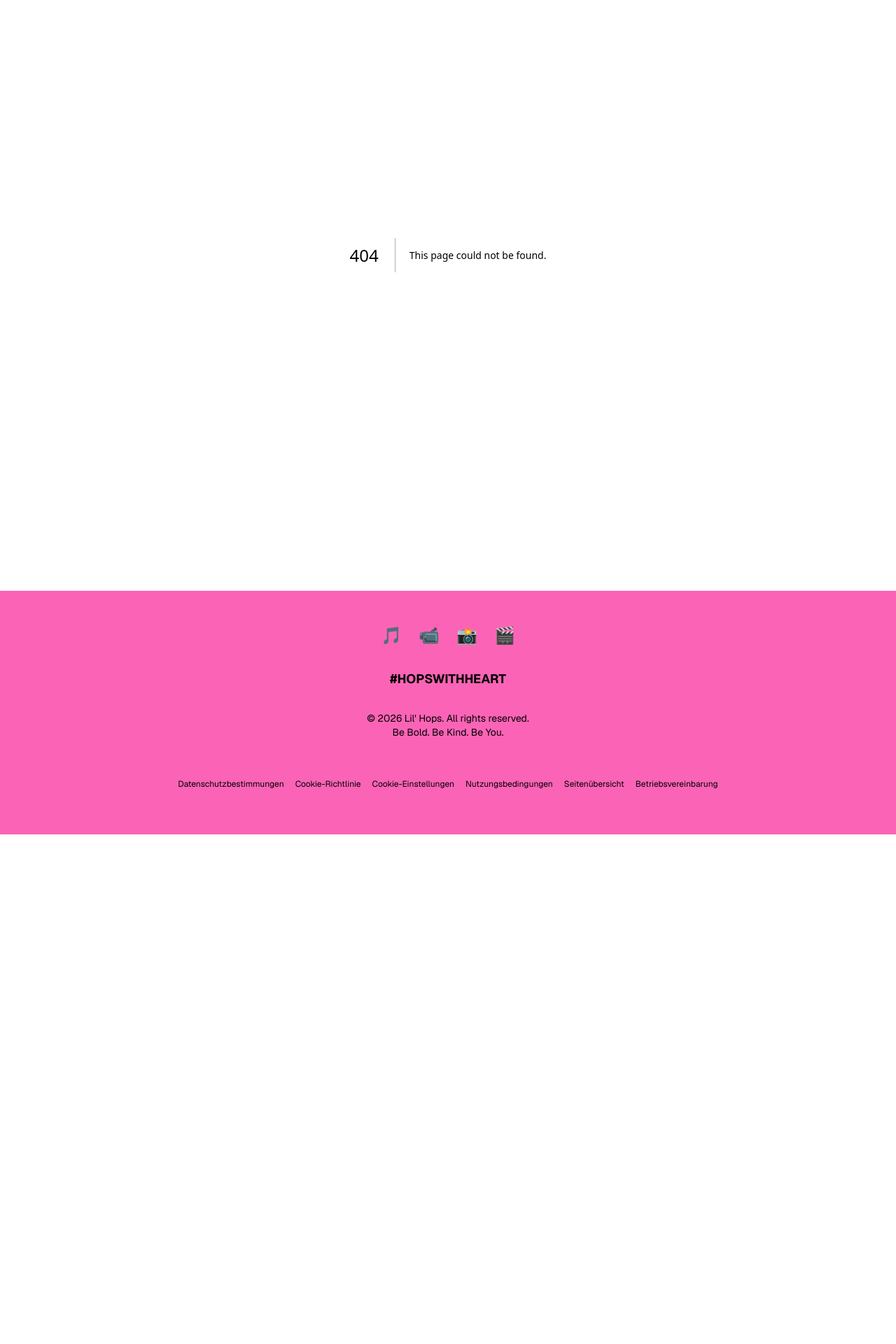
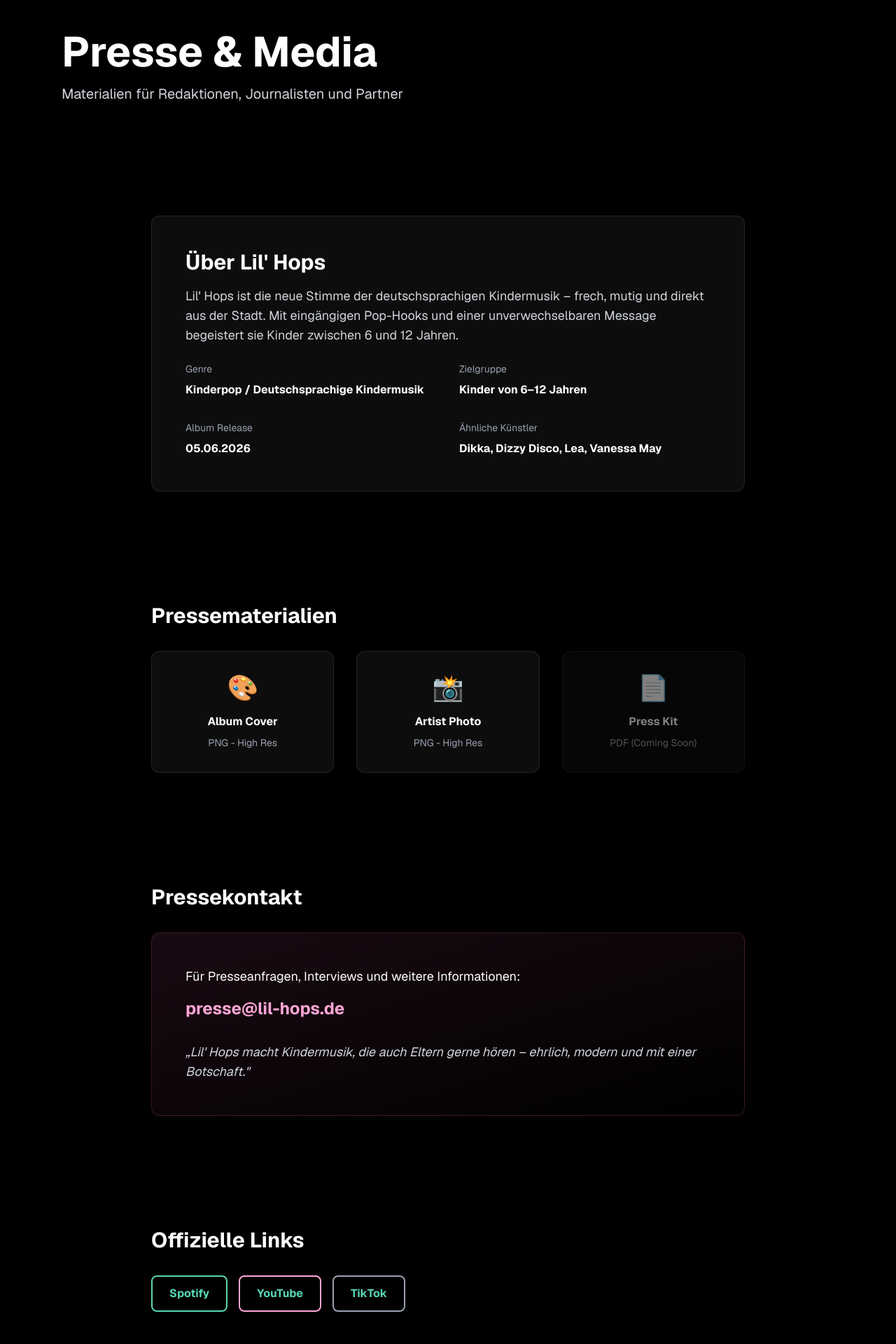
Before and after one commit to Freddyclevver/lil-hops, a Next.js app: page /media in a window 1280 px wide. Before the commit this address had no page. Shown: the part 100-2020 px from the top of the page at 70% size. Before the commit the page ends 1292 px from the top, so only its background shows below. Built offline with nearby package versions, Linux system fonts and the light colour scheme.

Commit message:
SEO & Media: About page optimization + new Press & Media page

```diff
--- a/app/about/page.tsx
+++ b/app/about/page.tsx
@@ -2,8 +2,9 @@ import type { Metadata } from "next";
 import { artist } from "@/lib/content";
 
 export const metadata: Metadata = {
-  title: "Über Lil' Hops – Be Bold. Be Kind. Be You.",
-  description: "Lil' Hops ist ein Hase aus der Stadt mit einem riesigen Herz. Pop-Musik für Kinder von 6–12 Jahren, die mutig zu sich selbst stehen.",
+  title: "Über Lil' Hops – Kinderpop aus Deutschland | Be Bold. Be Kind. Be You.",
+  description: "Lil' Hops ist die aufstrebende Kinderpop-Künstlerin aus Deutschland. Deutschsprachige Pop-Musik für Kinder von 6–12 Jahren – mutig, modern, mit Herz. Ähnlich wie Dikka, Dizzy Disco oder Lea.",
+  keywords: ["Kinderpop", "Kindermusik", "Pop für Kinder", "Lil Hops", "deutschsprachige Kindermusik"],
   openGraph: {
     title: "Über Lil' Hops",
     description: "Deine Freundin mit den langen Ohren und noch längeren Herzen.",
@@ -146,6 +147,20 @@ export default function AboutPage() {
         </p>
       </section>
 
+      {/* Für Fans von Section - SEO */}
+      <section className="max-w-4xl mx-auto px-6 py-20">
+        <div className="flex items-start gap-4 mb-8">
+          <span className="text-mint-400 text-2xl mt-1">●</span>
+          <h2 className="text-3xl font-bold text-white">Für Fans von...</h2>
+        </div>
+        <p className="text-lg text-gray-300 leading-relaxed mb-6">
+          Lil' Hops steht in einer Reihe mit den beliebtesten Kinderpop-Künstlerinnen im deutschsprachigen Raum. Ihre Musik ist für Fans von <span className="text-mint-400 font-bold">Dikka, Dizzy Disco, Lea und Vanessa May</span> gemacht — eingängige Pop-Melodien mit einer positiven Botschaft für Kids zwischen 6 und 12 Jahren.
+        </p>
+        <p className="text-lg text-gray-300 leading-relaxed">
+          Mit dem Album <span className="text-pink-300 font-bold">"Be Bold. Be You."</span> schließt sich Lil' Hops den deutschsprachigen Künstlern an, die es verstehen, Kindern Mut zuzusprechen und sie in ihrer Authentizität zu unterstützen.
+        </p>
+      </section>
+
       {/* Galerie Section */}
       <section className="max-w-2xl mx-auto px-6 py-20">
         <div className="grid grid-cols-2 gap-4">
--- /dev/null
+++ b/app/media/page.tsx
@@ -0,0 +1,107 @@
+import type { Metadata } from "next";
+import Link from "next/link";
+import { artist, social } from "@/lib/content";
+
+export const metadata: Metadata = {
+  title: "Presse & Media – Lil' Hops | Kinderpop Künstlerin",
+  description: "Pressematerialien, Fotos und Kontakt für Redaktionen. Lil' Hops – aufstrebende Kinderpop-Künstlerin aus Deutschland.",
+  robots: { index: true, follow: true },
+};
+
+export default function MediaPage() {
+  return (
+    <div className="bg-black">
+      {/* Hero Section */}
+      <section className="max-w-6xl mx-auto px-6 py-20">
+        <h1 className="text-5xl md:text-6xl font-bold text-white mb-4">
+          Presse & Media
+        </h1>
+        <p className="text-xl text-gray-300">
+          Materialien für Redaktionen, Journalisten und Partner
+        </p>
+      </section>
+
+      {/* Artist Info */}
+      <section className="max-w-4xl mx-auto px-6 py-20">
+        <div className="bg-white/5 border border-white/10 rounded-xl p-12">
+          <h2 className="text-3xl font-bold text-white mb-4">Über Lil' Hops</h2>
+          <p className="text-lg text-gray-300 mb-6">
+            {artist.shortBio}
+          </p>
+          <div className="grid md:grid-cols-2 gap-8">
+            <div>
+              <p className="text-sm text-gray-400 mb-2">Genre</p>
+              <p className="text-white font-bold">{artist.genre}</p>
+            </div>
+            <div>
+              <p className="text-sm text-gray-400 mb-2">Zielgruppe</p>
+              <p className="text-white font-bold">Kinder von 6–12 Jahren</p>
+            </div>
+            <div>
+              <p className="text-sm text-gray-400 mb-2">Album Release</p>
+              <p className="text-white font-bold">05.06.2026</p>
+            </div>
+            <div>
+              <p className="text-sm text-gray-400 mb-2">Ähnliche Künstler</p>
+              <p className="text-white font-bold">{artist.similarArtists.join(", ")}</p>
+            </div>
+          </div>
+        </div>
+      </section>
+
+      {/* Pressematerialien */}
+      <section className="max-w-4xl mx-auto px-6 py-20">
+        <h2 className="text-3xl font-bold text-white mb-8">Pressematerialien</h2>
+        <div className="grid md:grid-cols-3 gap-8">
+          <a href="/assets/album/BE BOLD BE YOU.png" download className="group bg-white/5 border border-white/10 rounded-xl p-8 hover:border-mint-400/50 transition-all text-center">
+            <div className="text-4xl mb-4">🎨</div>
+            <h3 className="text-white font-bold mb-2">Album Cover</h3>
+            <p className="text-gray-400 text-sm">PNG - High Res</p>
+          </a>
+          <a href="/assets/character/lil-hops.png" download className="group bg-white/5 border border-white/10 rounded-xl p-8 hover:border-pink-300/50 transition-all text-center">
+            <div className="text-4xl mb-4">📸</div>
+            <h3 className="text-white font-bold mb-2">Artist Photo</h3>
+            <p className="text-gray-400 text-sm">PNG - High Res</p>
+          </a>
+          <div className="bg-white/5 border border-white/10 rounded-xl p-8 text-center opacity-50">
+            <div className="text-4xl mb-4">📄</div>
+            <h3 className="text-white font-bold mb-2">Press Kit</h3>
+            <p className="text-gray-400 text-sm">PDF (Coming Soon)</p>
+          </div>
+        </div>
+      </section>
+
+      {/* Pressekontakt */}
+      <section className="max-w-4xl mx-auto px-6 py-20">
+        <h2 className="text-3xl font-bold text-white mb-8">Pressekontakt</h2>
+        <div className="bg-gradient-to-br from-pink-400/10 to-mint-400/10 border border-pink-400/20 rounded-xl p-12">
+          <p className="text-lg text-white mb-4">
+            Für Presseanfragen, Interviews und weitere Informationen:
+          </p>
+          <p className="text-2xl font-bold text-pink-300 mb-8">
+            {artist.pressContact}
+          </p>
+          <p className="text-lg text-gray-300 italic">
+            „{artist.pressQuote}"
+          </p>
+        </div>
+      </section>
+
+      {/* Links */}
+      <section className="max-w-4xl mx-auto px-6 py-20">
+        <h2 className="text-3xl font-bold text-white mb-8">Offizielle Links</h2>
+        <div className="flex flex-wrap gap-4">
+          <a href={social.spotify} target="_blank" className="px-6 py-3 bg-black border-2 border-mint-400 text-mint-400 font-bold rounded-lg hover:bg-mint-400 hover:text-black transition-colors">
+            Spotify
+          </a>
+          <a href={social.youtube} target="_blank" className="px-6 py-3 bg-black border-2 border-pink-300 text-pink-300 font-bold rounded-lg hover:bg-pink-300 hover:text-black transition-colors">
+            YouTube
+          </a>
+          <a href={social.tiktok} target="_blank" className="px-6 py-3 bg-black border-2 border-gray-400 text-gray-400 font-bold rounded-lg hover:bg-gray-400 hover:text-black transition-colors">
+            TikTok
+          </a>
+        </div>
+      </section>
+    </div>
+  );
+}
--- a/app/sitemap.ts
+++ b/app/sitemap.ts
@@ -28,5 +28,11 @@ export default function sitemap(): MetadataRoute.Sitemap {
       changeFrequency: 'monthly',
       priority: 0.7,
     },
+    {
+      url: `${baseUrl}/media`,
+      lastModified: new Date(),
+      changeFrequency: 'weekly',
+      priority: 0.7,
+    },
   ]
 }
--- a/components/Footer.tsx
+++ b/components/Footer.tsx
@@ -73,6 +73,9 @@ export default function Footer() {
             <Link href="#terms" className="!text-black hover:opacity-70 transition-opacity">
               Nutzungsbedingungen
             </Link>
+            <Link href="/media" className="!text-black hover:opacity-70 transition-opacity">
+              Presse & Media
+            </Link>
             <Link href="#sitemap" className="!text-black hover:opacity-70 transition-opacity">
               Seitenübersicht
             </Link>
--- a/lib/content.ts
+++ b/lib/content.ts
@@ -16,6 +16,12 @@ export const artist = {
     { label: "Be Kind", text: "Freundlichkeit ist kein Zeichen von Schwäche. Für andere da sein, Grenzen respektieren, füreinander einstehen — das ist echte Stärke." },
     { label: "Be You", text: "Dein Unterschied ist deine Superkraft. Kein Trend, keine Meinung und kein Kommentar ist es wert, dass du aufhörst, du selbst zu sein." },
   ],
+  shortBio: "Lil' Hops ist die neue Stimme der deutschsprachigen Kindermusik – frech, mutig und direkt aus der Stadt. Mit eingängigen Pop-Hooks und einer unverwechselbaren Message begeistert sie Kinder zwischen 6 und 12 Jahren.",
+  genre: "Kinderpop / Deutschsprachige Kindermusik",
+  pressContact: "presse@lil-hops.de",
+  pressQuote: "Lil' Hops macht Kindermusik, die auch Eltern gerne hören – ehrlich, modern und mit einer Botschaft.",
+  keywords: ["Kinderpop", "Kindermusik Deutschland", "Pop für Kinder", "Lil Hops", "Be Bold Be You", "deutschsprachige Kindermusik", "Kinder Pop Künstlerin"],
+  similarArtists: ["Dikka", "Dizzy Disco", "Lea", "Vanessa May"],
 };
 
 export const album = {
```
